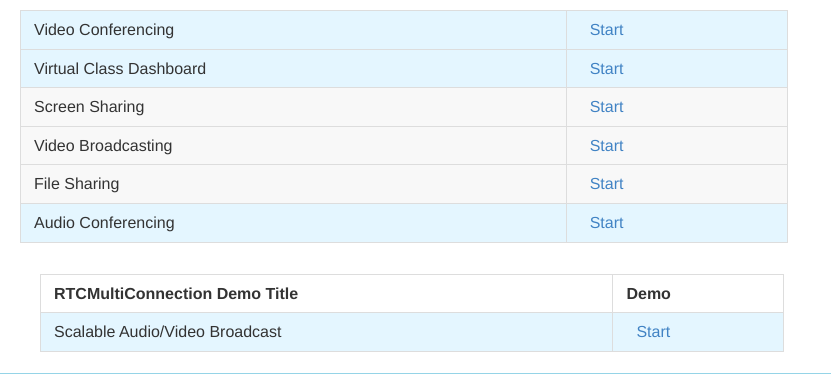
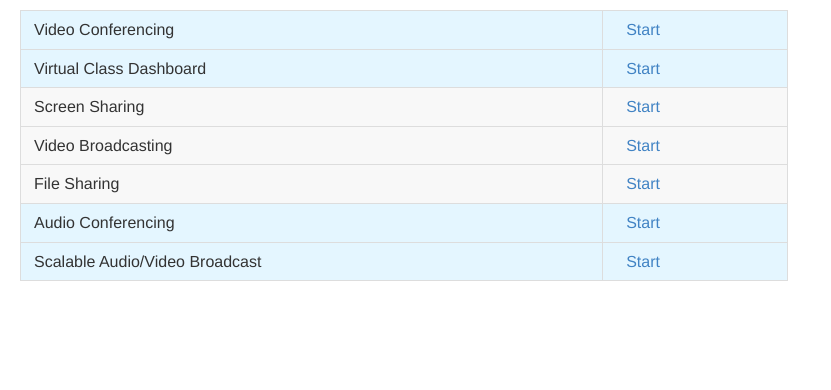
Before and after one commit to abhinand-c/iClassroom-Video, a website: page demos/index.html in a window 1280 px wide. Shown: the whole page, without its empty margins (0-831 px from the left). Drawn offline with Linux system fonts and the light colour scheme.

Commit message:
Update index.html

```diff
--- a/demos/index.html
+++ b/demos/index.html
@@ -116,25 +116,14 @@
                     <td class="td-style">Audio Conferencing</td>
                     <td class="td-style"><a href="/demos/audio-conferencing.html" class="td-style2">Start</a></td>
                 </tr>
-          </tbody>
-      </table>
-  </section>
-  <section id="scalable-broadcast" class="table-style-container">
-      <table class="table-style">
-          <thead>
-              <tr>
-                  <th class="td-style">RTCMultiConnection Demo Title</th>
-                  <th class="td-style">Demo</th>
-              </tr>
-          </thead>
-          <tbody>
-                <tr class="tr-style" style="background: #e4f6ff;">
+				 <tr class="tr-style" style="background: #e4f6ff;">
                     <td class="td-style">Scalable Audio/Video Broadcast</td>
                     <td class="td-style"><a href="/demos/Scalable-Broadcast.html" class="td-style2">Start</a></td>
                 </tr>
           </tbody>
       </table>
   </section>
+
 
   <footer>
     <small id="send-message"></small>
```
